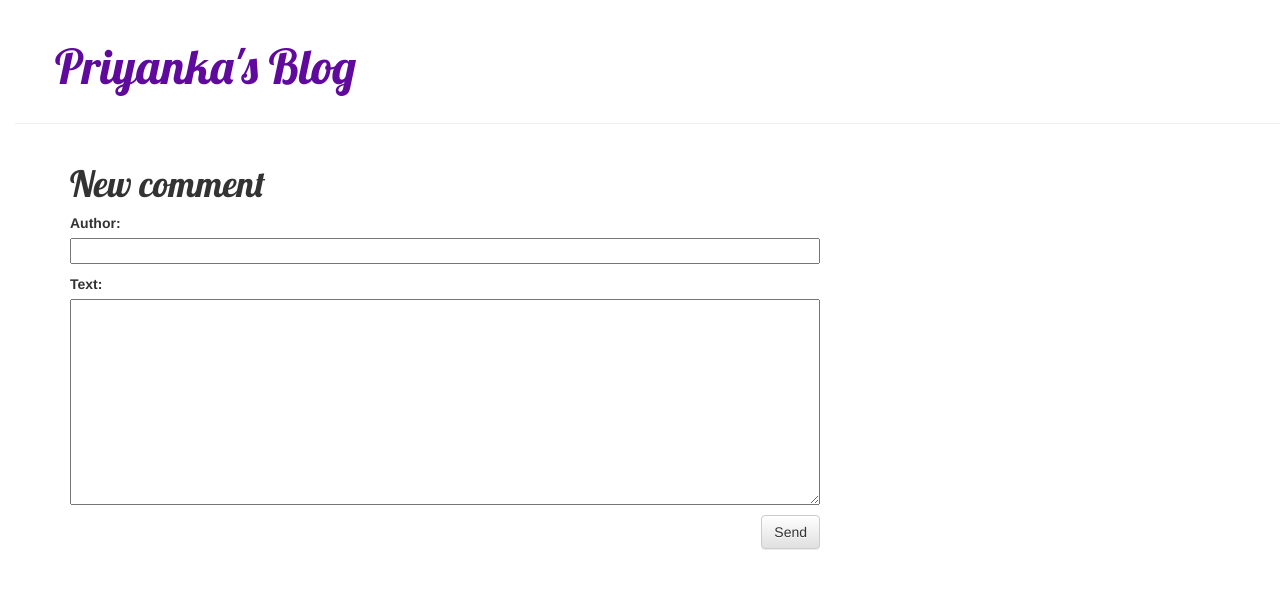
After one commit to prianka01/my-first-blog, a Django app: page /post/1/comment/ in a window 1280 px wide. The commit adds this page. Shown: the top 589 px of the page. Run offline with Django 3.2, Linux system fonts and the light colour scheme; tables that the repository leaves empty hold one stand-in row (values such as "Sample post"); some libraries are stand-ins or nearby versions.

Commit message:
Added comment festure

```diff
--- a/blog/admin.py
+++ b/blog/admin.py
@@ -1,5 +1,6 @@
 from django.contrib import admin
-from .models import Post
+from .models import Post, Comment
 
 admin.site.register(Post)
+admin.site.register(Comment)
 # Register your models here.
--- a/blog/forms.py
+++ b/blog/forms.py
@@ -1,6 +1,6 @@
 from django import forms
 
-from .models import Post
+from .models import Post, Comment
 
 
 class PostForm(forms.ModelForm):
@@ -8,3 +8,10 @@ class PostForm(forms.ModelForm):
     class Meta:
         model = Post
         fields = ('title', 'text',)
+
+
+class CommentForm(forms.ModelForm):
+
+    class Meta:
+        model = Comment
+        fields = ('author', 'text',)
--- a/blog/models.py
+++ b/blog/models.py
@@ -17,3 +17,22 @@ class Post(models.Model):
 
     def __str__(self):
         return self.title
+
+    def approved_comments(self):
+        return self.comments.filter(approved_comment=True)
+
+
+class Comment(models.Model):
+    post = models.ForeignKey(
+        'blog.Post', on_delete=models.CASCADE, related_name='comments')
+    author = models.CharField(max_length=200)
+    text = models.TextField()
+    created_date = models.DateTimeField(default=timezone.now)
+    approved_comment = models.BooleanField(default=False)
+
+    def approve(self):
+        self.approved_comment = True
+        self.save()
+
+    def __str__(self):
+        return self.text
--- a/blog/static/css/blog.css
+++ b/blog/static/css/blog.css
@@ -62,3 +62,6 @@ h4 {
 .post h2 a:visited {
 	color: #000000;
 }
+.comment {
+	margin: 20px 0px 20px 20px;
+}
--- /dev/null
+++ b/blog/templates/blog/add_comment_to_post.html
@@ -0,0 +1,7 @@
+{% extends 'blog/base.html' %} {% block content %}
+<h1>New comment</h1>
+<form method="POST" class="post-form">
+	{% csrf_token %} {{ form.as_p }}
+	<button type="submit" class="save btn btn-default">Send</button>
+</form>
+{% endblock %}
--- a/blog/templates/blog/post_list.html
+++ b/blog/templates/blog/post_list.html
@@ -5,5 +5,8 @@
 	</div>
 	<h2><a href="{% url 'post_detail' pk=post.pk %}">{{ post.title }}</a></h2>
 	<p>{{ post.text|linebreaksbr }}</p>
+	<a href="{% url 'post_detail' pk=post.pk %}"
+		>Comments: {{ post.approved_comments.count }}</a
+	>
 </div>
 {% endfor %} {% endblock %}
--- a/blog/urls.py
+++ b/blog/urls.py
@@ -9,4 +9,9 @@ urlpatterns = [
     path('drafts/', views.post_draft_list, name='post_draft_list'),
     path('post/<pk>/publish/', views.post_publish, name='post_publish'),
     path('post/<pk>/remove/', views.post_remove, name='post_remove'),
+    path('post/<int:pk>/comment/', views.add_comment_to_post,
+         name='add_comment_to_post'),
+    path('comment/<int:pk>/approve/',
+         views.comment_approve, name='comment_approve'),
+    path('comment/<int:pk>/remove/', views.comment_remove, name='comment_remove'),
 ]
--- a/blog/views.py
+++ b/blog/views.py
@@ -1,7 +1,7 @@
 from django.shortcuts import render, get_object_or_404, redirect
 from django.utils import timezone
-from .models import Post
-from .forms import PostForm
+from .models import Post, Comment
+from .forms import PostForm, CommentForm
 from django.contrib.auth.decorators import login_required
 
 # Create your views here.
@@ -68,3 +68,31 @@ def post_remove(request, pk):
     post = get_object_or_404(Post, pk=pk)
     post.delete()
     return redirect('post_list')
+
+
+def add_comment_to_post(request, pk):
+    post = get_object_or_404(Post, pk=pk)
+    if request.method == "POST":
+        form = CommentForm(request.POST)
+        if form.is_valid():
+            comment = form.save(commit=False)
+            comment.post = post
+            comment.save()
+            return redirect('post_detail', pk=post.pk)
+    else:
+        form = CommentForm()
+    return render(request, 'blog/add_comment_to_post.html', {'form': form})
+
+
+@login_required
+def comment_approve(request, pk):
+    comment = get_object_or_404(Comment, pk=pk)
+    comment.approve()
+    return redirect('post_detail', pk=comment.post.pk)
+
+
+@login_required
+def comment_remove(request, pk):
+    comment = get_object_or_404(Comment, pk=pk)
+    comment.delete()
+    return redirect('post_detail', pk=comment.post.pk)
```
Also changed, not shown: blog/templates/blog/post_detail.html (+24 -1 lines), blog/migrations/0002_comment.py (added).
